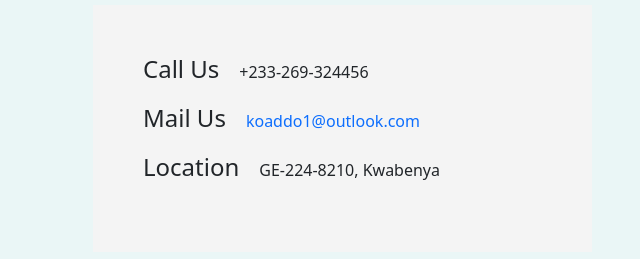
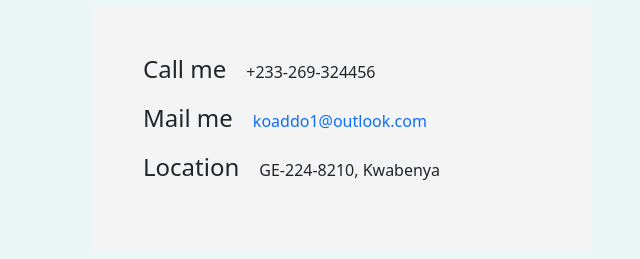
Before and after one commit to Kwame-Addo/cv, a plain HTML site: page contact-me.html in a window 1280 px wide. Shown: the part 539-798 px from the top of the page, 609-1249 px from the left. Drawn offline with nearby package versions, Linux system fonts and the light colour scheme.

Commit message:
Add files via upload

```diff
--- a/contact-me.html
+++ b/contact-me.html
@@ -82,11 +82,11 @@
 			<div class="col-md-6">
 				<div class="contact-detail">
 					<div class="detail-item">
-						<h4>Call Us</h4>
+						<h4>Call me</h4>
 						<p>+233-269-324456</p>
 					</div>
 					<div class="detail-item">
-						<h4>Mail Us</h4>
+						<h4>Mail me</h4>
 						<a href="mailto:ikoaddo1@outlook.com">koaddo1@outlook.com</a></div>
 					<div class="detail-item">
 						<h4>Location</h4>
```
